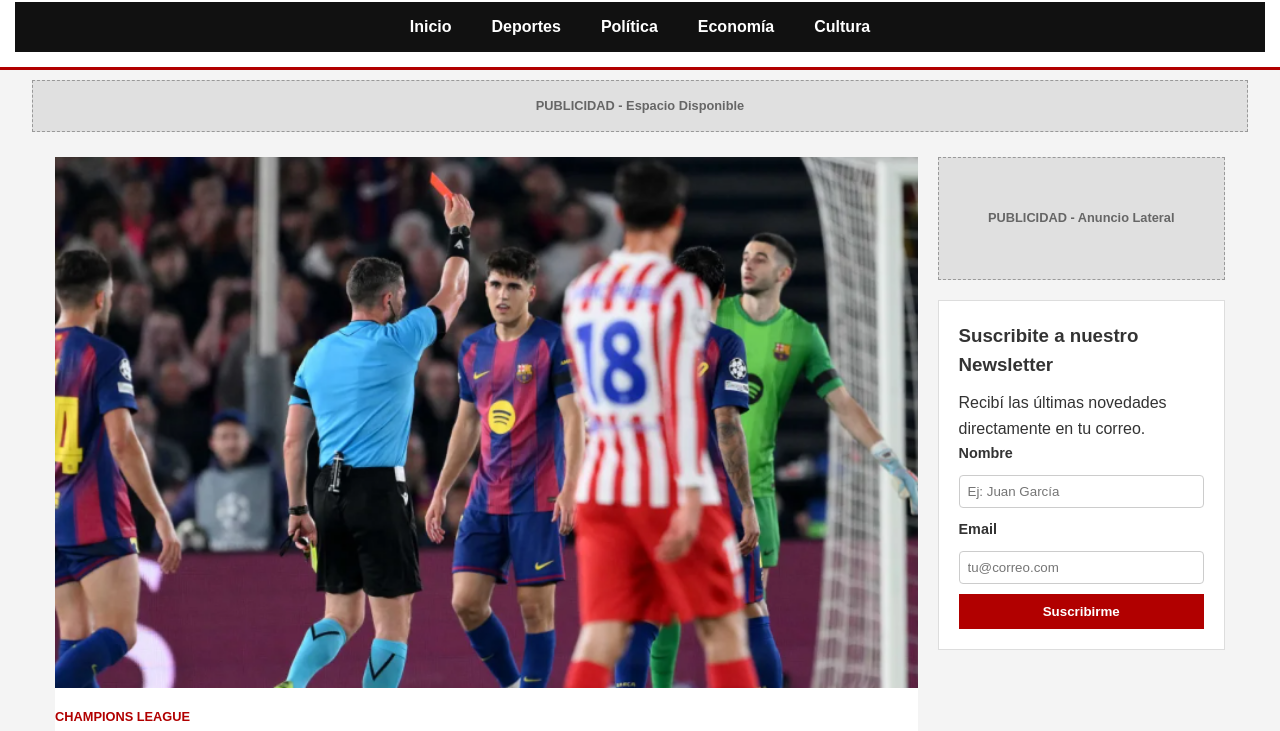
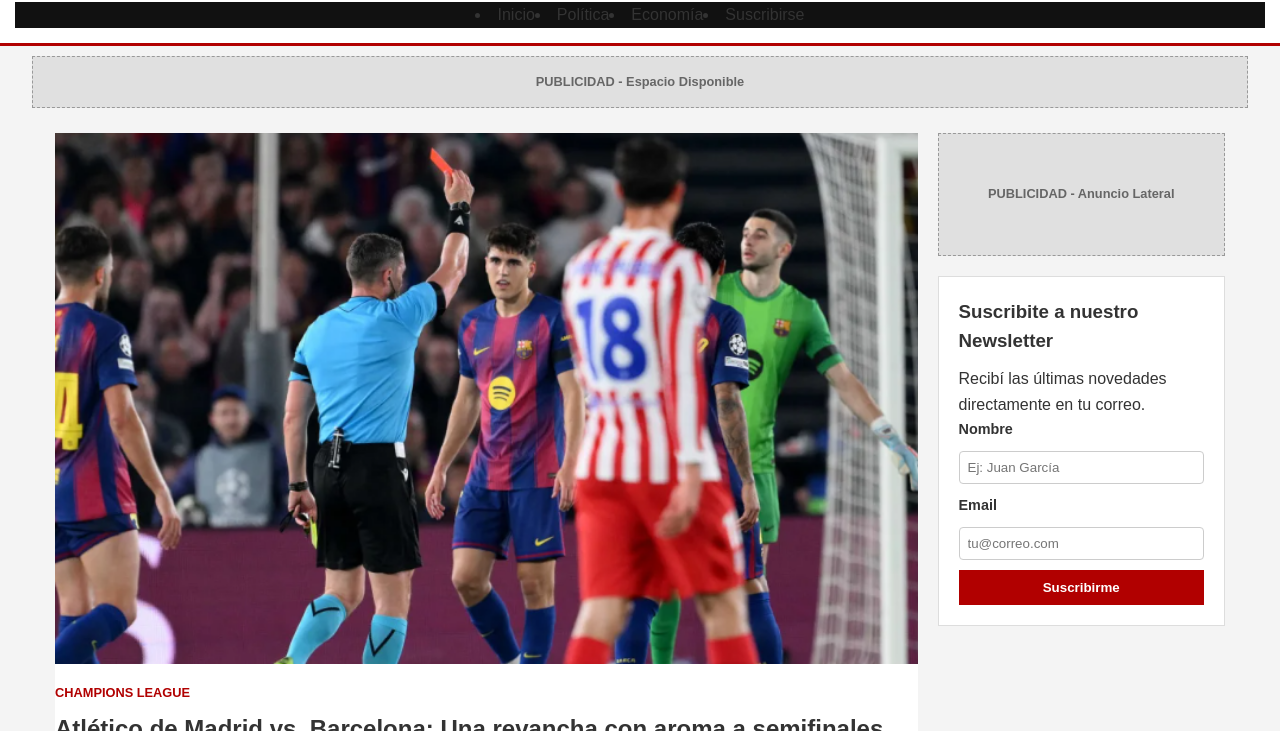
Before and after one commit to MateoDip/TP1-FlexBox, a plain HTML site: page index.html in a window 1280 px wide. Shown: the part 87-818 px from the top of the page. Drawn offline with Linux system fonts and the light colour scheme.

Commit message:
correccion

```diff
--- a/index.html
+++ b/index.html
@@ -17,13 +17,10 @@
 
         <nav class="navbar">
             <div class="menu-toggle" aria-label="Abrir menú">☰</div>
-            <ul class="nav-links">
-                <li><a href="#">Inicio</a></li>
-                <li><a href="#">Deportes</a></li>
-                <li><a href="#">Política</a></li>
-                <li><a href="#">Economía</a></li>
-                <li><a href="#">Cultura</a></li>
-            </ul>
+            <li><a href="#">Inicio</a></li>
+        <li><a href="#">Política</a></li>
+        <li><a href="#">Economía</a></li>
+        <li><a href="subscription.html" class="btn-suscripcion">Suscribirse</a></li>
         </nav>
     </header>
 
```
Also changed, not shown: subscription.html (+6 -0 lines).
